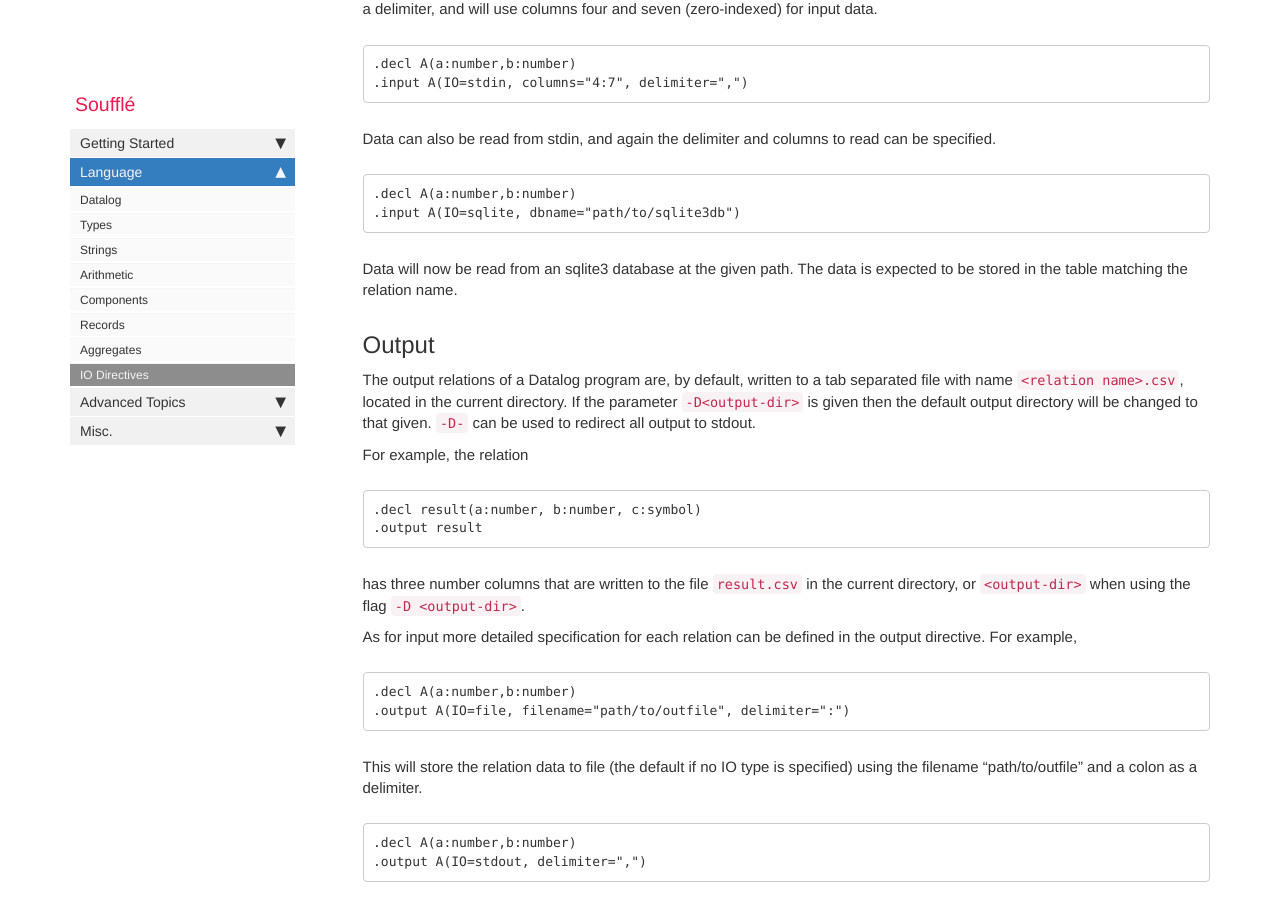
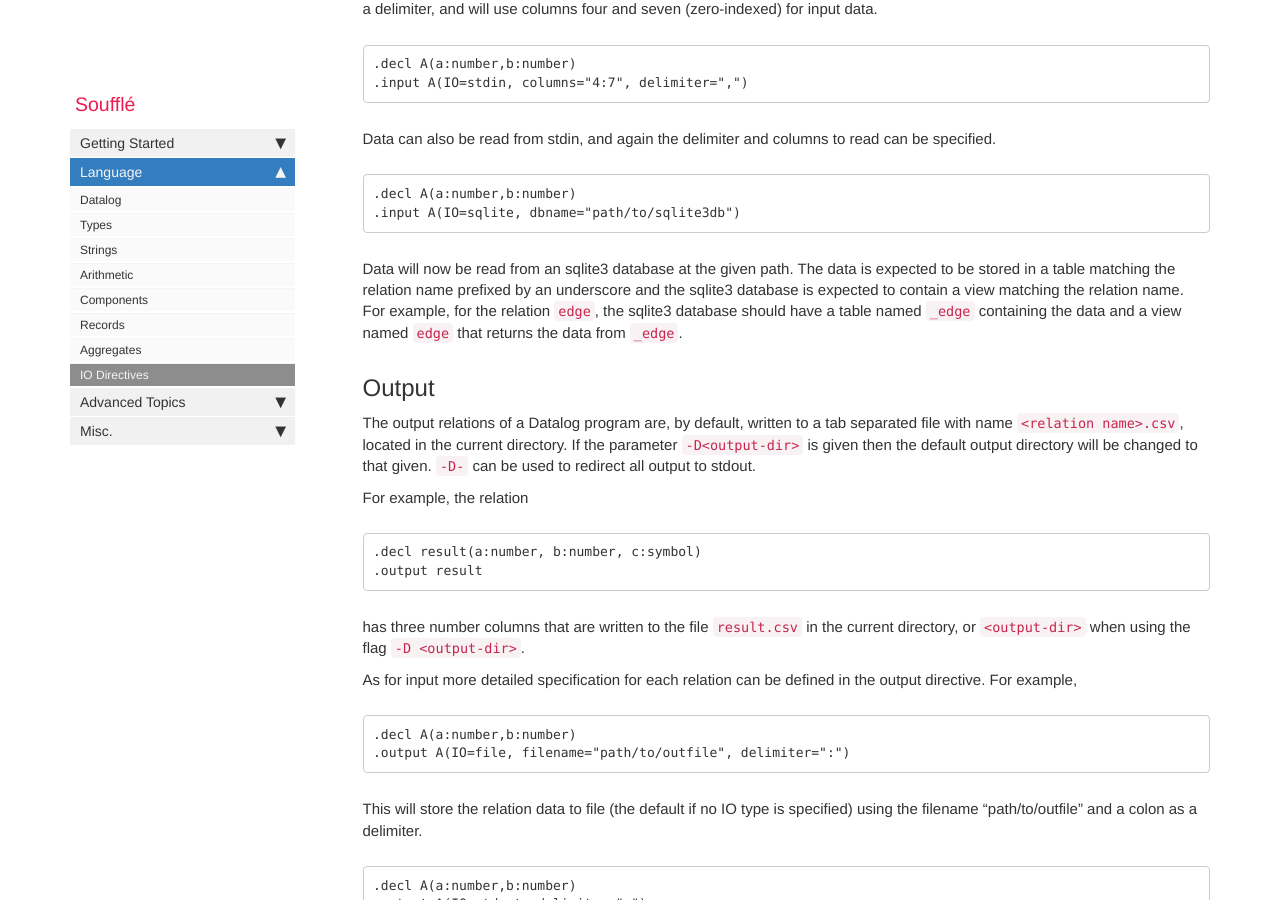
Before and after one commit to souffle-lang/souffle-lang.github.io, a Jekyll site: the page built from pages/docs/io.md, in a window 1280 px wide and 900 px high, scrolled down 889 px. Built offline with Jekyll 4.4.1, drawn with Linux system fonts in a browser that asks for light colours; comment, search, counter and statistics services are not loaded.

Commit message:
Update io.md to specify sqlite3 table requirements.

````diff
--- a/pages/docs/io.md
+++ b/pages/docs/io.md
@@ -35,7 +35,11 @@ Data can also be read from stdin, and again the delimiter and columns to read ca
 .input A(IO=sqlite, dbname="path/to/sqlite3db")
 ```
 Data will now be read from an sqlite3 database at the given path.
-The data is expected to be stored in the table matching the relation name.
+The data is expected to be stored in a table matching the relation name
+prefixed by an underscore and the sqlite3 database is expected to contain a
+view matching the relation name. For example, for the relation `edge`, the
+sqlite3 database should have a table named `_edge` containing the data and a
+view named `edge` that returns the data from `_edge`.
 
 ## Output
 The output relations of a Datalog program are, by default, written to a tab separated file with name `<relation name>.csv`, located in the current directory. If the parameter `-D<output-dir>` is given then the default output directory will be changed to that given. `-D-` can be used to redirect all output to stdout.
````
